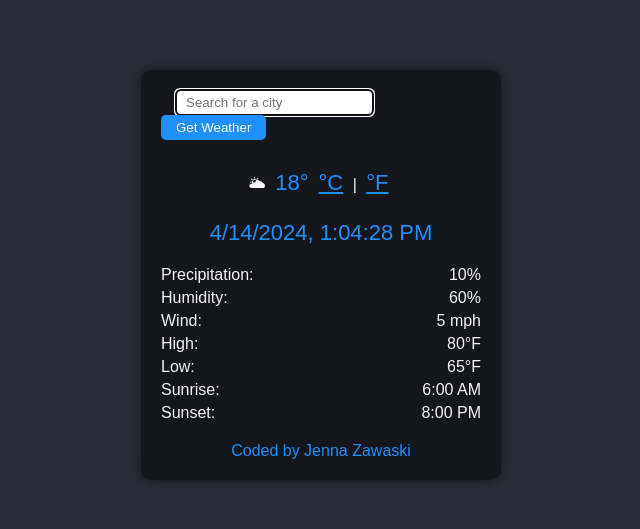
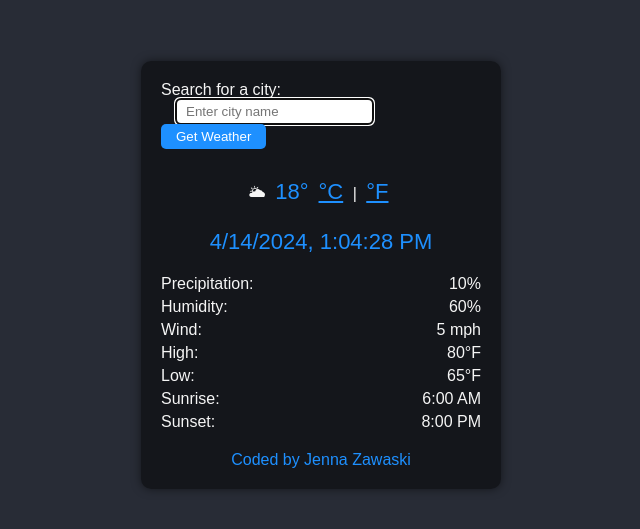
Before and after one commit to itcodegirl/chicago-weather-app-draft-week4, a website: page index.html in a window 1280 px wide. Shown: the part 325-854 px from the top of the page, without its empty margins (319-959 px from the left). Drawn offline with nearby package versions, Linux system fonts and the light colour scheme; a web font is replaced by a local one.

Commit message:
index.html code update
Code updated to add semantic elements and simplify temp conversion, etc.

```diff
--- a/index.html
+++ b/index.html
@@ -5,42 +5,34 @@
     <meta name="viewport" content="width=device-width, initial-scale=1.0" />
     <title>Weather App</title>
     <link rel="stylesheet" href="style.css" />
-    <link rel="preconnect" href="https://fonts.googleapis.com" />
-    <link rel="preconnect" href="https://fonts.gstatic.com" crossorigin />
     <link
       href="https://fonts.googleapis.com/css2?family=Sofia+Sans+Condensed:wght@500&family=Sofia+Sans:wght@600&display=swap"
       rel="stylesheet"
     />
     <script src="https://unpkg.com/axios/dist/axios.min.js"></script>
   </head>
-
   <body>
     <div class="weather-app">
       <form id="search-form">
+        <label for="city-input">Search for a city:</label>
         <input
           type="text"
-          placeholder="Search for a city"
+          placeholder="Enter city name"
           autocomplete="off"
-          autofocus="on"
+          autofocus
           class="search-bar"
           id="city-input"
         />
         <input type="submit" value="Get Weather" id="search-button" />
       </form>
       <h2 id="city-display"></h2>
-
       <div id="convert">
-        <div>
-          🌥
-          <span id="temperature"> 18° </span>
-        </div>
-
+        <div>🌥 <span id="temperature">18°</span></div>
         <div>
           <a href="#" id="celsius-link">°C</a> |
           <a href="#" id="fahrenheit-link">°F</a>
         </div>
       </div>
-
       <div class="info">
         <div id="datetime"></div>
       </div>
@@ -53,10 +45,8 @@
         <div>Sunrise: <span>6:00 AM</span></div>
         <div>Sunset: <span>8:00 PM</span></div>
       </div>
-
       <div id="coded-by">Coded by Jenna Zawaski</div>
     </div>
-
     <script src="script.js"></script>
   </body>
 </html>
```
